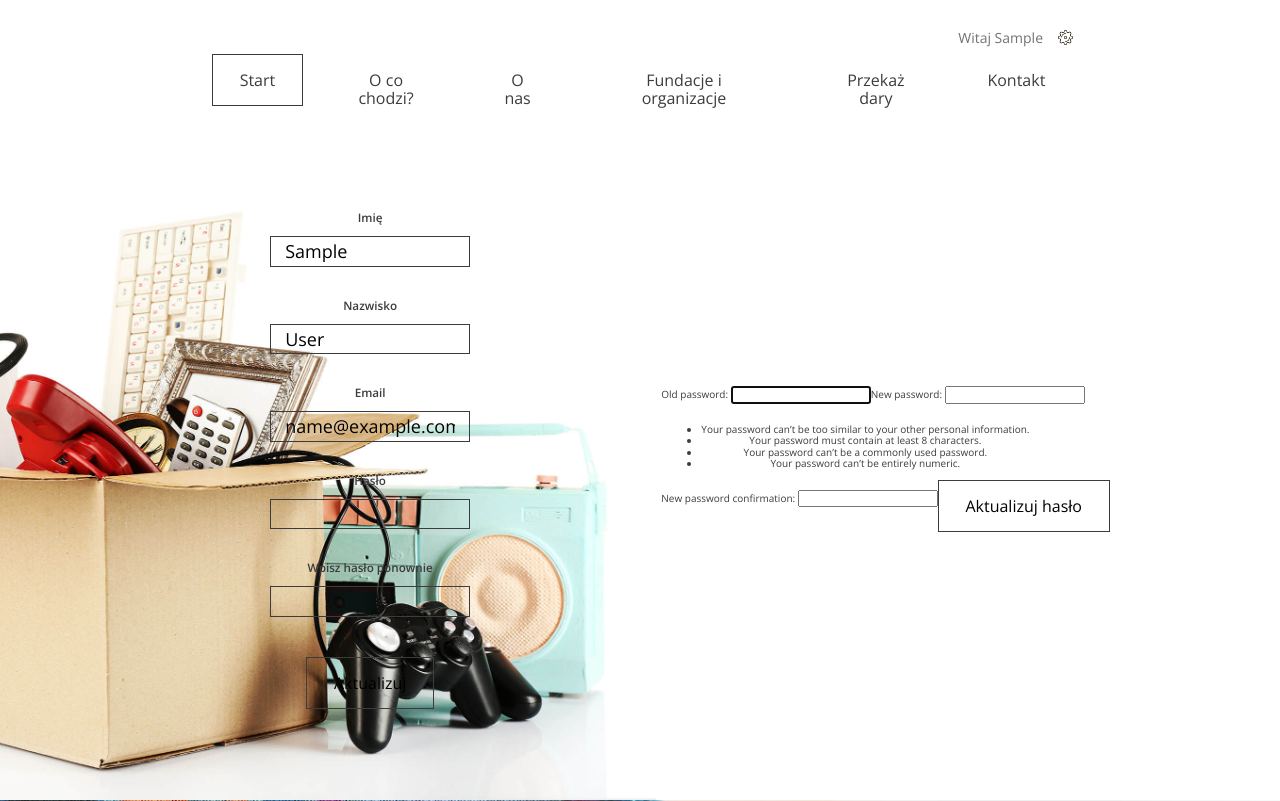
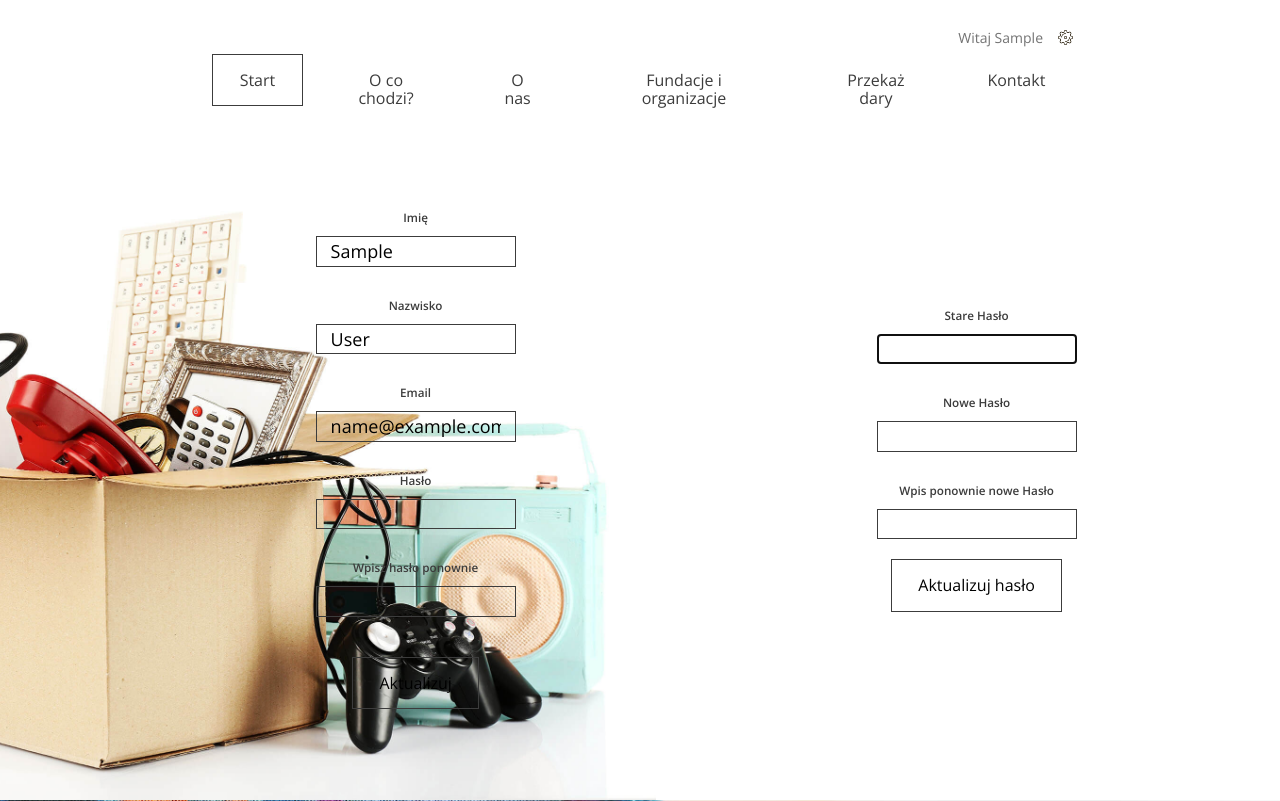
Before and after one commit to Mimax92/good_hands, a Django app: page /update-user in a window 1280 px wide. Shown: the top 801 px of the page. Run offline with Django 3.2, Linux system fonts and the light colour scheme; the visitor is signed in with stand-in values (Sample User, id 1); parts of the project's set-up code (start-up, migrations or seed data) failed here and were passed over.

Commit message:
bug fixing

```diff
--- a/myapp/static/js/app.js
+++ b/myapp/static/js/app.js
@@ -8,6 +8,7 @@ document.addEventListener("DOMContentLoaded", function () {
             this.$buttonsContainer = $el.querySelector(".help--buttons");
             this.$slidesContainers = $el.querySelectorAll(".help--slides");
             this.currentSlide = this.$buttonsContainer.querySelector(".active").parentElement.dataset.id;
+            this.$pagButon = $el.querySelectorAll(".testcl");
             this.init();
         }
 
@@ -28,10 +29,19 @@ document.addEventListener("DOMContentLoaded", function () {
             /**
              * Pagination buttons
              */
+            this.$pagButon.forEach(item => {
+                item.addEventListener('click', e => {
+                    if (e.target.classList.contains("btn") && e.target.parentElement.classList.contains("help--slides-pagination")) {
+                        console.log("pagtest")
+
+                }
+                })
+            })
             this.$el.addEventListener("click", e => {
                 if (e.target.classList.contains("btn") && e.target.parentElement.parentElement.classList.contains("help--slides-pagination")) {
                     this.changePage(e);
                 }
+
             });
         }
 
@@ -60,7 +70,7 @@ document.addEventListener("DOMContentLoaded", function () {
          * TODO: callback to page change event
          */
         changePage(e) {
-            e.preventDefault();
+            // e.preventDefault();
             const page = e.target.dataset.page;
 
             console.log(page);
@@ -258,10 +268,10 @@ document.addEventListener("DOMContentLoaded", function () {
     const is_taken_f = document.getElementsByName('False');
     const is_taken_t = document.getElementsByName('True');
     for (var i = 0; i < is_taken_f.length; i++) {
-            is_taken_f[i].classList.remove('grey')
+        is_taken_f[i].classList.remove('grey')
     }
     for (var i = 0; i < is_taken_t.length; i++) {
-            is_taken_t[i].classList.add('grey')
+        is_taken_t[i].classList.add('grey')
     }
 
 });
--- a/myapp/static/js/myjs.js
+++ b/myapp/static/js/myjs.js
@@ -1,3 +1,4 @@
+
 document.addEventListener("DOMContentLoaded", function () {
     const nextBtn = document.getElementById('1');
     const inst = document.querySelectorAll('.filter-inst');
--- a/myapp/templates/registration/edit_profile.html
+++ b/myapp/templates/registration/edit_profile.html
@@ -15,7 +15,7 @@
             <h3>Nazwisko</h3>
             {{ form.last_name }}
         </div>
-        <div class="form-group" >
+        <div class="form-group">
             <h3>Email</h3>
             {{ form.email }}
         </div>
@@ -42,10 +42,27 @@
             <button type="submit" class="btn" name="dat" value="dat">Aktualizuj</button>
         </div>
     </form>
+
     <form action="{% url 'updateuserprofile' %}" method="POST" enctype="multipart/form-data" style="text-align: center">
-{{form_password.as_p}}
+        <div class="form-group">
+            <h3>Stare Hasło</h3>
+            {{form_password.old_password}}
+        </div>
+        <div class="form-group">
+            <h3>Nowe Hasło</h3>
+            {{form_password.new_password1}}
+        </div>
+        <div class="form-group">
+            <h3>Wpis ponownie nowe Hasło</h3>
+            {{form_password.new_password2}}
+
+
             {% csrf_token %}
+
+        </div>
+        <div class="form-group">
             <button type="submit" class="btn" name="pas" value="pas">Aktualizuj hasło</button>
+        </div>
     </form>
 </div>
 </header>
```
Also changed, not shown: myapp/templates/index.html (+6 -6 lines). Lines whose indentation alone changed are shown as unchanged.
